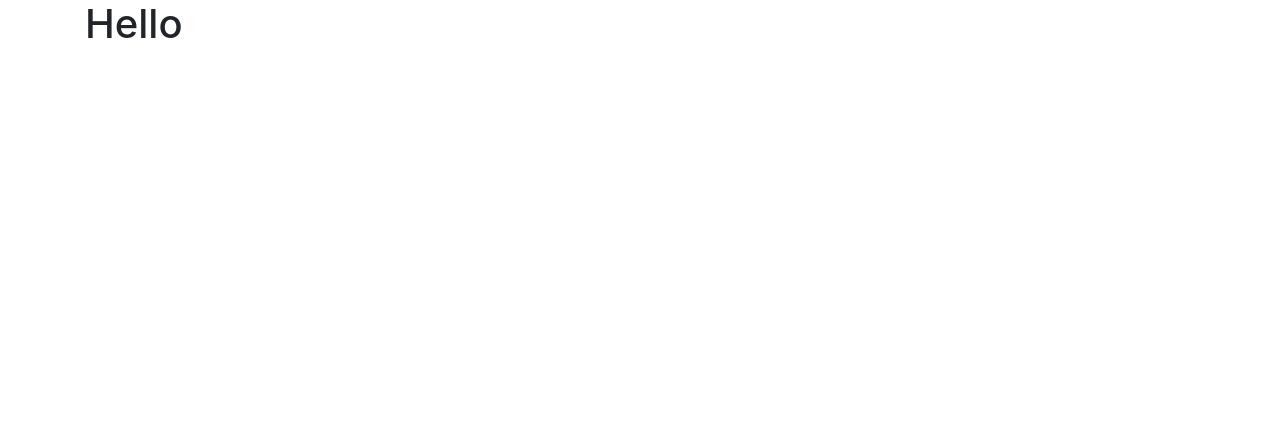
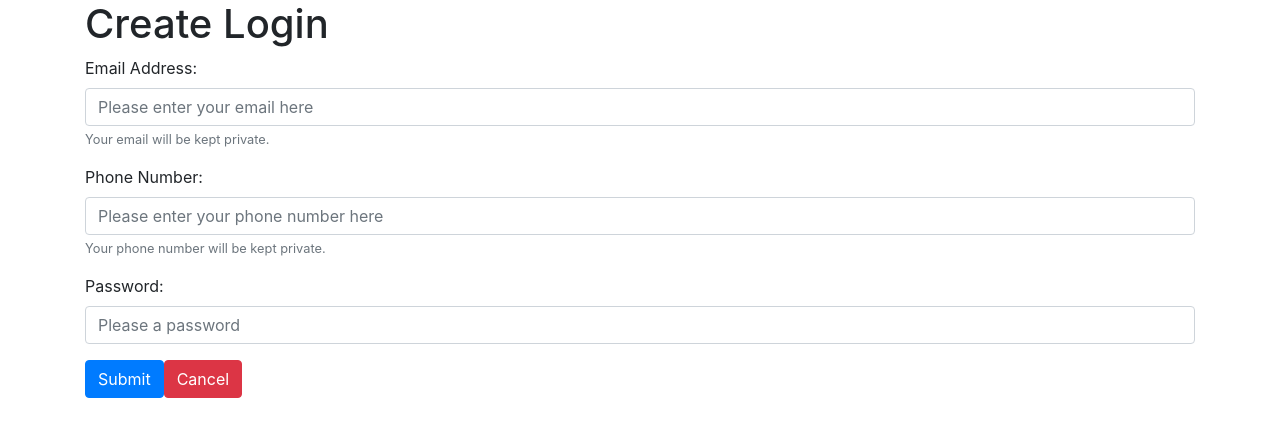
Before and after one commit to j7oshua/prj4-murr2, a Vue app in the folder murr-ui/: page /#/login in a window 1280 px wide. Shown: the top 436 px of the page. Built offline with nearby package versions, Linux system fonts and the light colour scheme.

Commit message:
Created the the CreateLogin Form in the CreateLoign.Vue and Login.vue only one error for failed check for prop type --Rae

```diff
--- a/murr-ui/src/components/CreateLogin.vue
+++ b/murr-ui/src/components/CreateLogin.vue
@@ -1,6 +1,49 @@
 <template>
   <div>
-    <h1>Hello</h1>
+    <h1>Create Login</h1>
+    <b-form>
+      <b-form-group
+        id="emailInput"
+        label="Email Address:"
+        label-for="input-1"
+        description="Your email will be kept private."
+      >
+        <b-form-input
+          id="input-1"
+          type="email"
+          placeholder="Please enter your email here"
+        ></b-form-input>
+      </b-form-group>
+
+      <b-form-group
+        id="phoneInput"
+        label="Phone Number:"
+        label-for="input-2"
+        description="Your phone number will be kept private."
+      >
+        <b-form-input
+          id="input-2"
+          type="phone"
+          placeholder="Please enter your phone number here"
+        ></b-form-input>
+      </b-form-group>
+
+      <b-form-group
+        id="passwordInput"
+        label="Password:"
+        label-for="input-3"
+        description=""
+      >
+        <b-form-input
+          id="input-3"
+          type="password"
+          placeholder="Please a password"
+          required
+        ></b-form-input>
+      </b-form-group>
+      <b-button type="submit" variant="primary">Submit</b-button>
+      <b-button type="reset" variant="danger">Cancel</b-button>
+    </b-form>
   </div>
 </template>
 
@@ -26,7 +69,6 @@ import Vuelidate from 'vuelidate' */
 export default {
   name: 'CreateLogin',
   props: {
-    Resident: Object,
     email: String,
     phone: String,
     password: String
```
